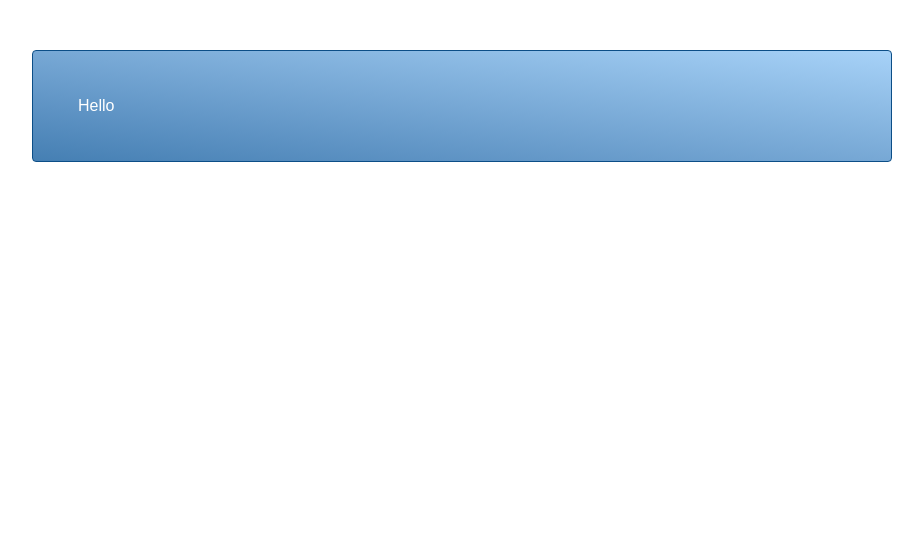
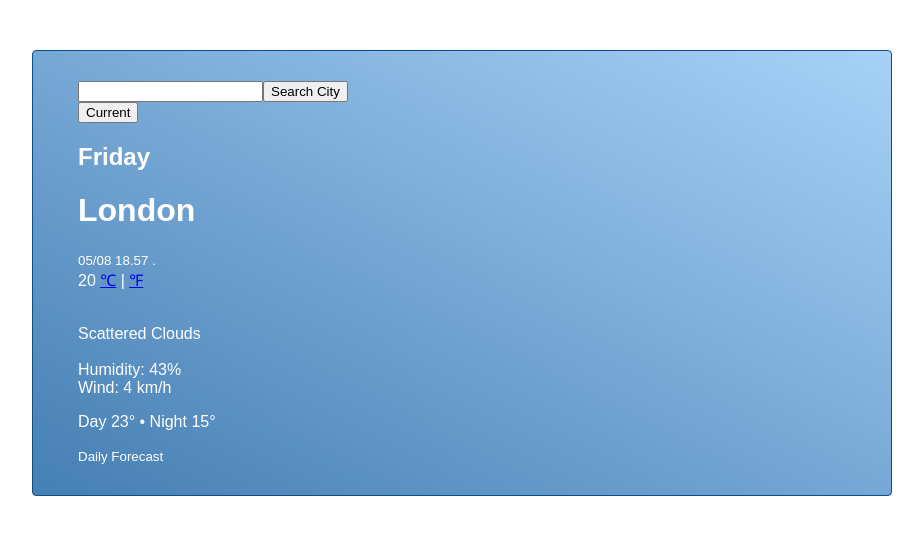
Before and after one commit to Victorynm/weather-app-react, a React (Create React App) app: page / in a window 1280 px wide. Shown: the top 534 px of the page, without its empty margins (18-941 px from the left). Built offline with nearby package versions, Linux system fonts and the light colour scheme.

Commit message:
add weather html

```diff
--- a/src/Weather.js
+++ b/src/Weather.js
@@ -1,7 +1,84 @@
 import React from "react";
 
 function Weather() {
-	return <p>Hello</p>;
+	let WeatherData = {
+		city: "London",
+		temperature: 20,
+		date: "05/08 18.57",
+		max: 23,
+		min: 15,
+		description: "Scattered Clouds",
+		humidity: 43,
+		wind: 4,
+		day: "Friday",
+	};
+	return (
+		<div className="Weather">
+			<form id="search">
+				<input type="text" id="search-city" className="search" />
+				<button type="submit" className="search">
+					Search City
+				</button>
+			</form>
+			<button className="search" id="current-button">
+				Current
+			</button>
+			<div className="row">
+				<div className="col-4">
+					<h2>
+						<span className="first-day">{WeatherData.day}</span>
+					</h2>
+				</div>
+				<div className="col-8">
+					<h1>{WeatherData.city}</h1>
+				</div>
+				<div className="col-12">
+					<small>
+						<span className="first-date"></span>
+						{WeatherData.date}
+						<span className="month"></span> <span id="hour"></span>.
+						<span id="minutes"></span>
+					</small>
+				</div>
+				<div className="col-4 today">
+					{" "}
+					<span id="temperature">{WeatherData.temperature} </span>
+					<span className="degree">
+						{" "}
+						<a href="#" className="active" id="сelsius">
+							℃
+						</a>{" "}
+						|{" "}
+						<a href="#" id="fahrenheit">
+							℉
+						</a>
+					</span>
+				</div>
+				<div className="col-4 today">
+					<img src="" alt="" id="icon" />
+				</div>
+				<div className="col-4">
+					<p>
+						<span id="description">{WeatherData.description}</span>
+						<br />
+						<br />
+						Humidity: <span id="humidity">{WeatherData.humidity}</span>% <br />
+						Wind: <span id="wind">{WeatherData.wind}</span> km/h
+					</p>
+				</div>
+				<div className="col-12">
+					<p>
+						Day <span id="today-max-temperature">{WeatherData.max}</span>° •
+						Night <span id="today-min-temperature">{WeatherData.min}</span>°
+					</p>
+				</div>
+				<div className="col-12">
+					<small>Daily Forecast</small>
+				</div>
+				<div className="daily-forecast"></div>
+			</div>
+		</div>
+	);
 }
 
 export default Weather;
```
